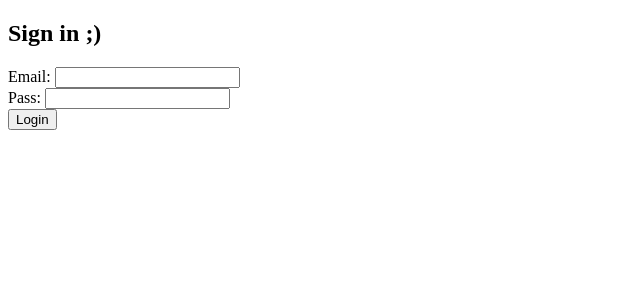
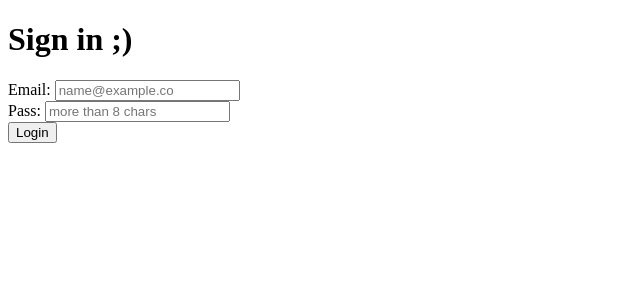
Before and after one commit to josepplloo/react_todo_app, a React app: page / in a window 1280 px wide. Shown: the top 300 px of the page, without its empty margins (0-640 px from the left). Built offline with nearby package versions, Linux system fonts and the light colour scheme.

Commit message:
working with routes

```diff
--- a/src/components/App.js
+++ b/src/components/App.js
@@ -1,14 +1,54 @@
-import React, { Component } from 'react';
+import React, { Component, Fragment } from 'react';
+import  {BrowserRouter as Router,
+  Route, Switch, Redirect} from "react-router-dom";
+
 import Login from './Login';
+import ToDo from './ToDo';
 
 export default class App extends Component {
+  constructor(props) {
+    super(props);
+    this.state = {
+      userName: '',
+    };
+  }
+
+  login() {
+    return (<Login />);
+  }
+
+  todo() {
+    return (<ToDo />);
+  }
+
+  handleAutentication(userName) {
+    this.setState({userName});
+  }
+
+  selectAPage() {
+    if (!this.state.userName) {
+      return (<Login
+        onAutenticated={(user) => this.handleAutentication(user)}
+      />);
+    }
+    else {
+      return (<ToDo />);
+    }
+  }
+
   render() {
     return (
-      <div className="App">
-        <section>
-          <Login/>
-        </section>
-      </div>
+      <Router>
+        <Fragment>
+            <Switch>
+              <Route exact path="/" render={() => this.selectAPage()}/>
+              <Route path="/login" render={() => (this.state.userName ?
+                <Redirect to="/todo" />
+                : this.login() )}/>
+              <Route render={() => <h1>404 Page not found</h1>}/>
+            </Switch>
+        </Fragment>
+      </Router>
     );
   }
 }
--- a/src/components/Login.js
+++ b/src/components/Login.js
@@ -1,6 +1,28 @@
-import React, {Fragment} from 'react';
+import React, {Component, Fragment} from 'react';
 
-export default class Login extends React.Component {
+export default class Login extends Component {
+
+  handleSubmit(event) {
+    event.preventDefault();
+    let autenticated = true;
+
+    const {email, password} = event.target.elements;
+
+    if (!/^\w+@[a-zA-Z_]+?\.[a-zA-Z]{2,3}$/ig.test(email.value.trim())) {
+      email.focus();
+      autenticated = false;
+    }
+
+    if (!/(?=.{8,})/ig.test(password.value.trim())) {
+      password.focus();
+      autenticated = false;
+    }
+
+    if (autenticated){
+      this.props.onAutenticated(email.value.trim());
+    }
+  }
+
   render() {
     return (
       <Fragment>
@@ -8,11 +30,11 @@ export default class Login extends React.Component {
         <form onSubmit={(event) => this.handleSubmit(event)} className="login-container">
           <div>
             <label htmlFor="email">Email: </label>
-            <input id="email"  type="email" required/>
+            <input id="email"  type="email" placeholder="name@example.co" required/>
           </div>
           <div>
             <label htmlFor="password">Pass: </label>
-            <input id="password"  type="password" required/>
+            <input id="password"  type="password" placeholder="more than 8 chars" required/>
           </div>
           <input id="submit" type="submit" value="Login" />
         </form>
--- /dev/null
+++ b/src/components/ToDo.js
@@ -0,0 +1,14 @@
+import React, { Component } from 'react';
+
+export default class ToDo extends Component {
+  render() {
+    return (
+      <div className="ToDo
+      ">
+        <section>
+          <input type="text" placeholder="What's need to be done?"/>
+        </section>
+      </div>
+    );
+  }
+}
```
